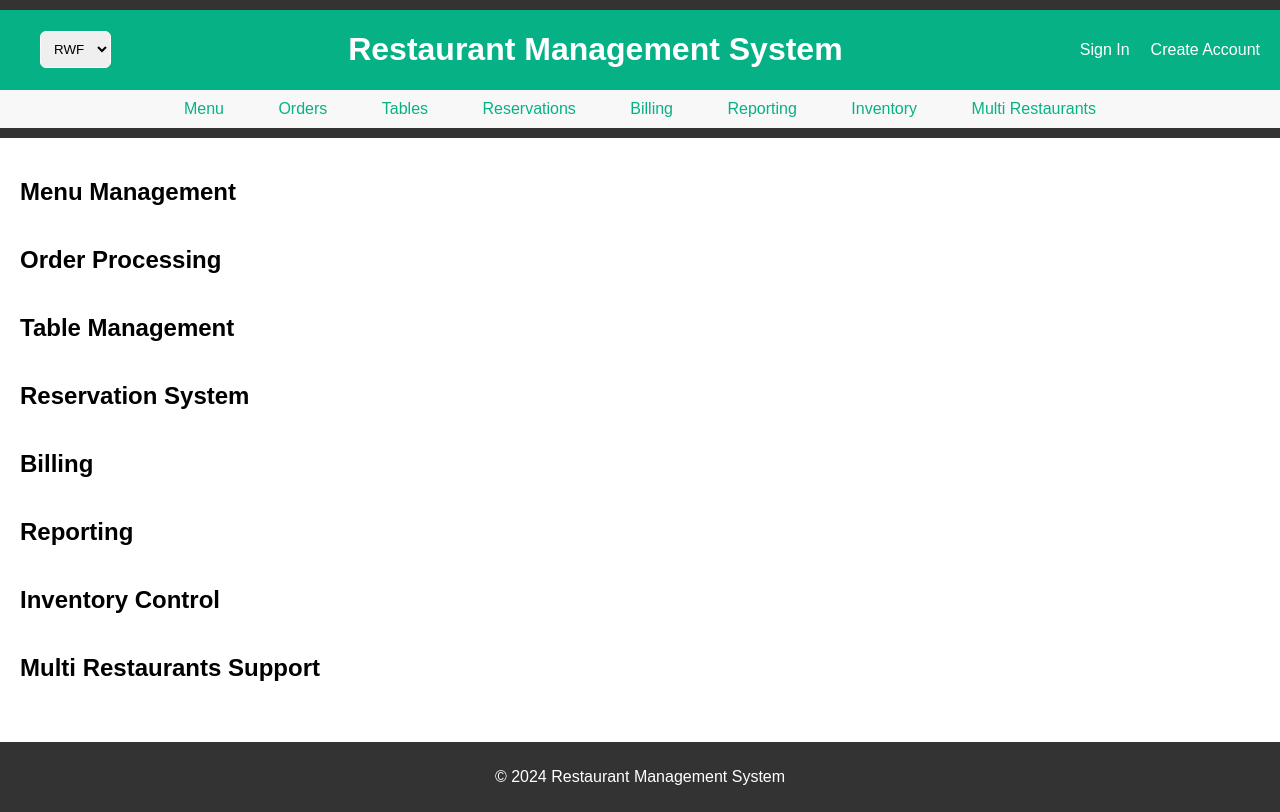
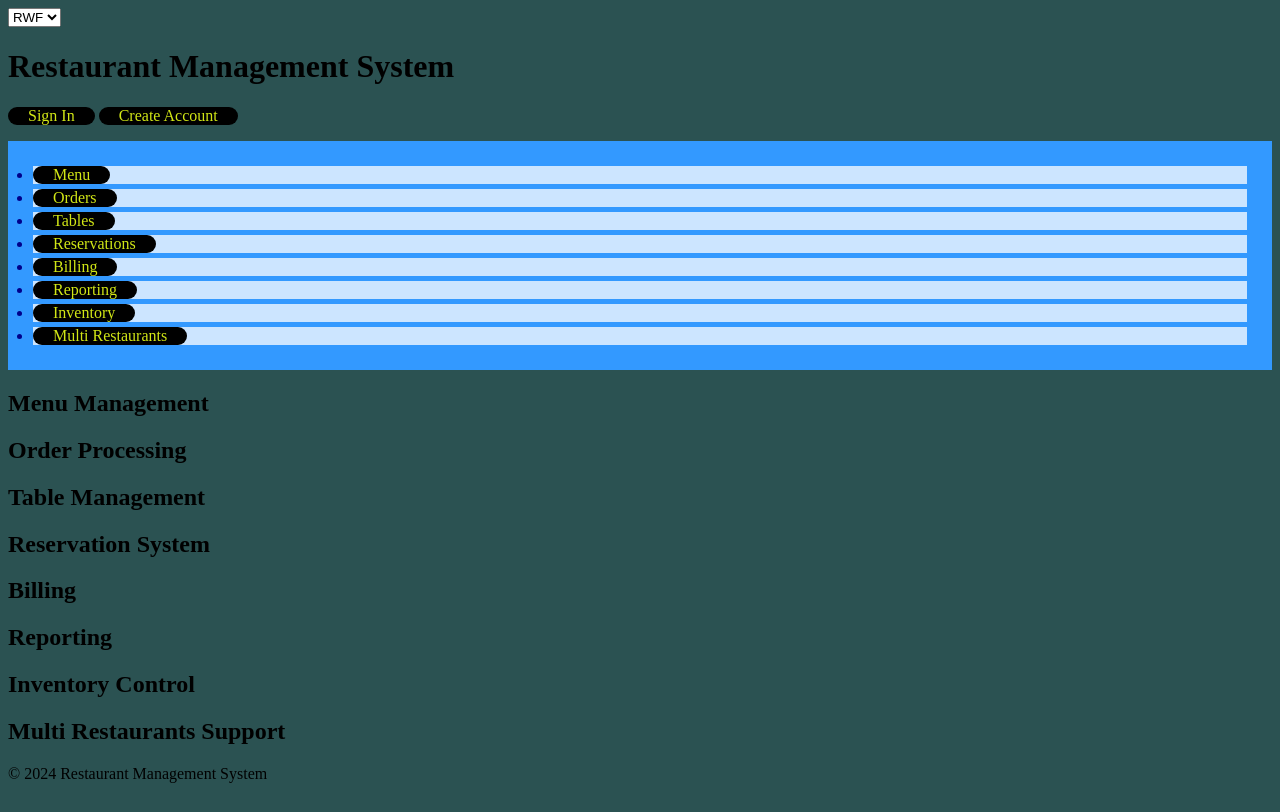
Before and after one commit to Selmy44/calculator-js, a plain HTML site: page index.html in a window 1280 px wide. Drawn offline with nearby package versions, Linux system fonts and the light colour scheme.

Commit message:
Add files via upload

```diff
--- a/styles.css
+++ b/styles.css
@@ -1,110 +1,104 @@
-body {
-    font-family: Arial, sans-serif;
-    margin: 0;
-    padding: 0;
+body{
+  text-transform: capitalize;
+  background-color: #2b5252;
+  background-size: contain;
+  background-attachment: fixed;
+  color: #000000;
   }
-.nav-right {
-    background-color: rgb(6, 177, 134);
-}
-.header-content {
-    display: flex;
-    justify-content: space-between;
-    align-items: center;
-    margin-left: 20px;
-}
-.nav-left {
-    display: flex;
-    gap: 1px;
-}
-.nav-left a {
+
+a:link /*a normal, unvisited link*/, a:visited /*a link the user has visited*/
+
+                {
+                  background-color: #000000;
+                  color: #d2e716;
+                  padding: 0px 20px;
+                  border-radius: 15px;
+                  text-align: center;
                   text-decoration: none;
-    color: rgb(255, 255, 255);
-    margin-right: 20px;
-    margin-top: 20px;
-    margin-bottom: 20px;
-}
-.nav-left a:hover {
-    /* background-color: rgb(70, 70, 70); */
-    border-radius: 5px;
-    text-decoration: none;
-}
-.nav-left a:visited {
-    color: white;
-    background-color: rgb(70, 70, 70);
-    text-decoration:none;
+                  display: inline-block;
 
                 }
-.secondary-nav {
-    text-align: center;
-    background-color: #f8f8f8;
-    padding: 10px;
-}
-.secondary-nav ul {
-    list-style-type: none;
-    padding: 0;
-    margin: 0;
-    display: inline-block;
+
+a:hover /*a link when the user mouses over it*/
+        {
+          background-color: #d2e716;
+          color: #000000;
         }
 
-.secondary-nav ul li {
-    display: inline;
-    margin: 0 15px;
+a:active /*a link the moment it is clicked*/
+        {
+          background-color: #07a098;
+          color: #ffffff;
         }
 
-.secondary-nav ul li a {
-    text-decoration: none;
-    color: rgb(6, 177, 134);
-    padding: 5px 10px;
-}
-.secondary-nav ul li a:hover {
-    background-color: rgb(70, 70, 70);
-    border-radius: 5px;
-}
-form {
-    display: flex;
-    flex-direction: column;
-}
-select {
-    padding: 9px;
-    margin-left: 20px;
-    margin-top: 20px;
-    margin-bottom: 20px;
-    border: 1px solid rgb(255, 255, 255);
-    border-radius: 6px;
-}
-header {
-    background-color: #333;
-    color: white;
-    padding: 10px 0;
-    text-align: center;
+h1.one{
+        color: #000000;;
+        line-height: normal;
+        white-space: nowrap;
+        word-spacing: 5px;
+        text-shadow: 3px 1px 10px #ff0606;
+
       }
 
-nav ul {
-    list-style: none;
-    padding: 0;
-}
-
-nav ul li {
-    display: inline;
-    margin: 0 10px;
-}
-
-nav ul li a {
-    color: white;
-    text-decoration: none;
-}
-
-main {
+ol {
+        background: #ff9999;
         padding: 20px;
       }
 
-section {
-    margin-bottom: 40px;
+ul {
+        background: #3399ff;
+        padding: 20px;
       }
 
-footer {
-    background-color: #333;
-    color: white;
+ol li {
+        background: #ffe5e5;
+        color: darkred;
+        padding: 5px;
+        margin-left: 35px;
+      }
+
+ul li {
+        background: #cce5ff;
+        color: darkblue;
+        margin: 5px;
+      }
+
+      table {
+        border-collapse: collapse;
+        width: 100%;
+      }
+
+      th, td {
+        padding: 8px;
+        text-align: left;
+        border-bottom: 1px solid #ddd;
+      }
+
+      tr:hover {background-color: coral;}
+h1.two{
+        font-family: Verdana, Geneva, Tahoma, sans-serif;
+        font-style: italic;
+        font-size: x-large;
+        font-weight: 900;
+        color: #000000;
+
+      }
+.first{
+        letter-spacing: 5px;
+        text-decoration: underline;
         text-align: center;
-    padding: 10px 0;
+        border: 2px solid #000000;
+        background-color: #a8a8a8;
+        opacity: 0.8;
       }
+
+.main{
+        border-image-repeat: repeat;
+        color: #000000;
+        font-family: Cambria, Cochin, Georgia, Times, 'Times New Roman', serif;
+      }
+.calling{
+          color: #a8a8a8;
+          font-family: Georgia, 'Times New Roman', Times, serif;
+        }
+/* you have to add codes here */
```
Lines whose indentation alone changed are shown as unchanged.
